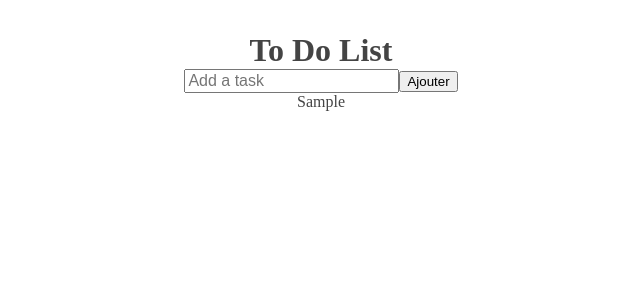
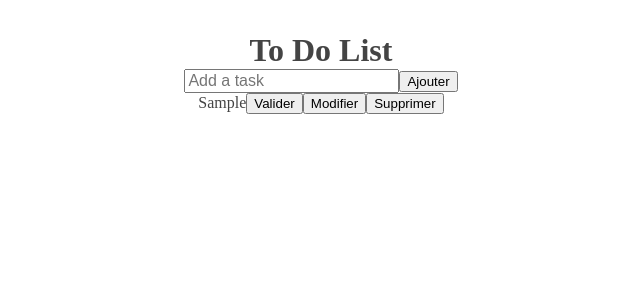
Before and after one commit to GMKRAKEN23/Front-End-Project-To-Do-List, a React app: page / in a window 1280 px wide. Both pictures are taken after typing "Sample" into the empty fields and a click on the button "Ajouter". Shown: the top 300 px of the page, without its empty margins (319-959 px from the left). Built offline with nearby package versions, Linux system fonts and the light colour scheme; the HTML template or start-up script is replaced by a standard one.

Commit message:
finish finish function deleteTodo

```diff
--- a/src/App.jsx
+++ b/src/App.jsx
@@ -13,8 +13,12 @@ function App() {
       edit: false,
       done: false,
       content,
-    }
+    };
     setTodoList([...todoList, todo]);
+  }
+
+  function deleteTodo(id){
+    setTodoList(todoList.filter((todo) => todo.id !== id))
   }
 
   return (
@@ -23,7 +27,7 @@ function App() {
         <div>
           <h1>To Do List</h1>
           <AddTodo addTodo={addTodo}/>
-          <TodoList todoList={todoList}/>
+          <TodoList todoList={todoList} deleteTodo={deleteTodo}/>
         </div>
       </div>
     </>
--- a/src/components/AddItems.jsx
+++ b/src/components/AddItems.jsx
@@ -1,9 +1,16 @@
-function AddItems({todo}){
+function AddItems(
+    {todo,
+    deleteTodo
+    }){
+
     return (
             <li>
                 <span>
                     {todo.content}
                 </span>
+                <button>Valider</button>
+                <button>Modifier</button>
+                <button onClick={(e) => {deleteTodo(); e.stopPropagation()}}>Supprimer</button>
             </li>
     )
 }
--- a/src/components/AddTodo.jsx
+++ b/src/components/AddTodo.jsx
@@ -22,7 +22,6 @@ function AddTodo({ addTodo }) {
         }
     }
 
-
     return (
         <div>
             <input
--- a/src/components/TodoList.jsx
+++ b/src/components/TodoList.jsx
@@ -1,10 +1,15 @@
 import AddItems from "./AddItems";
 
-function TodoList({todoList}){
+function TodoList({todoList, deleteTodo}){
     return todoList.length ? (
         <ul>
             <span>
-                {todoList.map((todo) => (<AddItems key={todo.id} todo={todo}/>))}
+                {todoList.map((todo) =>
+                (<AddItems
+                key={todo.id}
+                todo={todo}
+                deleteTodo={() => deleteTodo(todo.id)}
+                />))}
             </span>
 
         </ul>
```
